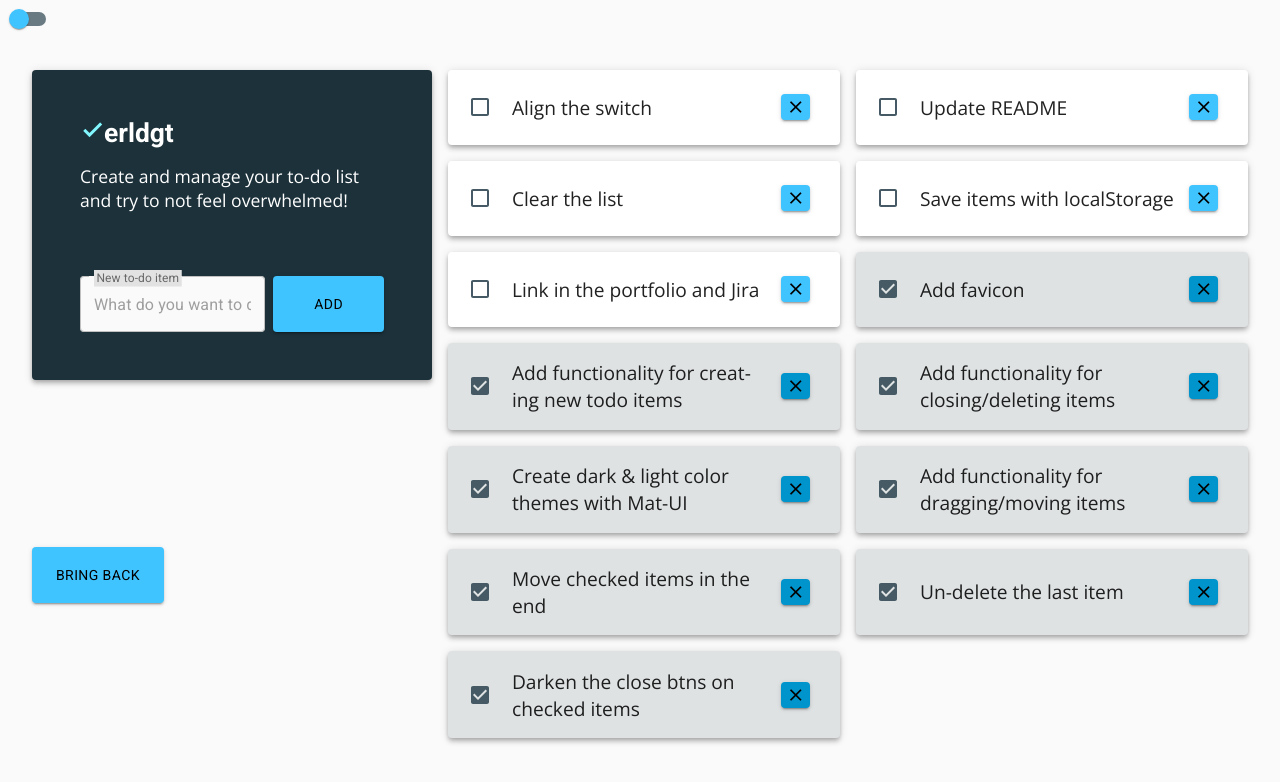
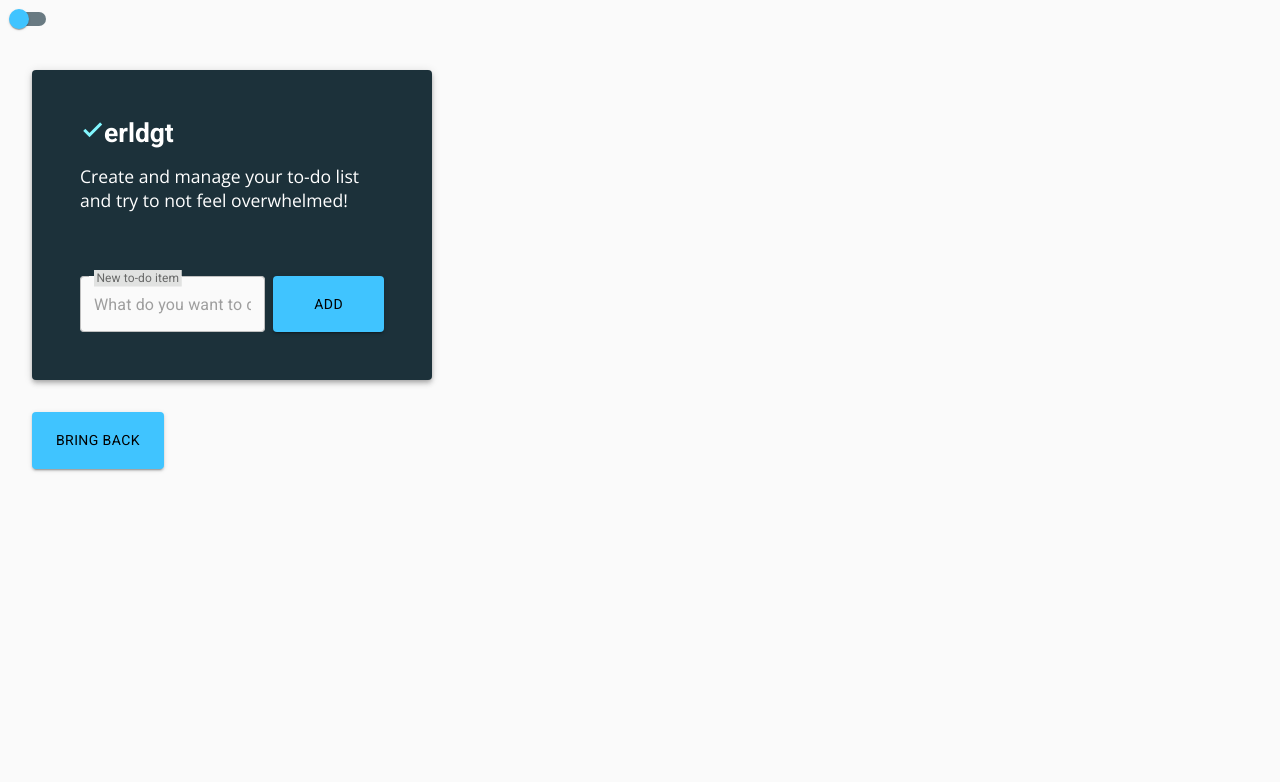
Before and after one commit to olhanotolga/erldgt-dream-todo, a React (Create React App) app: page / in a window 1280 px wide. Shown: the top 782 px of the page. Built offline with nearby package versions, Linux system fonts and the light colour scheme.

Commit message:
func: enable local storage

```diff
--- a/src/App.css
+++ b/src/App.css
@@ -78,6 +78,8 @@ h1 .material-icons {
 }
 #newTodoInput:-internal-autofill-selected {
 	box-shadow: 0 0 0 100px #000a12db inset;
+	caret-color: #fff;
+	-webkit-text-fill-color: #fff;
 }
 
 .MuiButtonBase-root.undoBtn {
--- a/src/App.js
+++ b/src/App.js
@@ -12,23 +12,28 @@ import './App.css';
 
 class App extends React.Component {
 	state = {
-		todos: [
-			{ id: '2', text: 'Align the switch', check: false},
-			{ id: '3', text: 'Add favicon', check: true},
-			{ id: '4', text: 'Add functionality for creating new todo items', check: true},
-			{ id: '5', text: 'Add functionality for closing/deleting items', check: true},
-			{ id: '6', text: 'Create dark & light color themes with Mat-UI', check: true},
-			{ id: '7', text: 'Add functionality for dragging/moving items', check: true},
-			{ id: '8', text: 'Update README', check: false},
-			{ id: '9', text: 'Clear the list', check: false},
-			{ id: '10', text: 'Move checked items in the end', check: true},
-			{ id: '11', text: 'Un-delete the last item', check: true},
-			{ id: '12', text: 'Save items with localStorage', check: false},
-			{ id: '13', text: 'Link in the portfolio and Jira', check: false},
-			{ id: '14', text: 'Darken the close btns on checked items', check: true},
-		],
+		todos: JSON.parse(localStorage.getItem("todos")) || [],
+			// [
+			// { id: '2', text: 'Align the switch', check: false},
+			// { id: '3', text: 'Add favicon', check: true},
+			// { id: '4', text: 'Add functionality for creating new todo items', check: true},
+			// { id: '5', text: 'Add functionality for closing/deleting items', check: true},
+			// { id: '6', text: 'Create dark & light color themes with Mat-UI', check: true},
+			// { id: '7', text: 'Add functionality for dragging/moving items', check: true},
+			// { id: '8', text: 'Update README', check: false},
+			// { id: '9', text: 'Clear the list', check: false},
+			// { id: '10', text: 'Move checked items in the end', check: true},
+			// { id: '11', text: 'Un-delete the last item', check: true},
+			// { id: '12', text: 'Save items with localStorage', check: false},
+			// { id: '13', text: 'Link in the portfolio and Jira', check: false},
+			// { id: '14', text: 'Darken the close btns on checked items', check: true},
+		// ],
 		lastRemoved: '',
 		darkState: localStorage.getItem('theme') === 'dark' ? true : false,
+	}
+
+	saveTodos = (newTodos) => {
+		localStorage.setItem("todos", JSON.stringify(newTodos));
 	}
 
 	handleThemeChange = () => {
@@ -44,7 +49,9 @@ class App extends React.Component {
 				id: id,
 				check: false
 			}
-			this.setState({ todos: [...this.state.todos, newItem] })
+			const newArray = [...this.state.todos, newItem];
+			this.setState({ todos:  newArray})
+			this.saveTodos(newArray)
 		}
 	}
 
@@ -58,13 +65,15 @@ class App extends React.Component {
 		let removed = newArray.splice(targetItemIndex, 1);
 		console.log(removed[0]);
 		this.setState({ todos: newArray });
-		this.setState({ lastRemoved: removed[0] })
+		this.saveTodos(newArray);
+		this.setState({ lastRemoved: removed[0] });
 	}
 
 	returnItem = () => {
-		const newArray = [...this.state.todos];
 		if (!this.state.todos.includes(this.state.lastRemoved) && this.state.lastRemoved) {
-			this.setState({ todos: [...newArray, this.state.lastRemoved] })
+			const newArray = [...this.state.todos, this.state.lastRemoved];
+			this.setState({ todos: newArray });
+			this.saveTodos(newArray);
 		}
 	}
 
@@ -76,12 +85,12 @@ class App extends React.Component {
 
 		let newCheckState = !checkedItem.check;
 
-		this.setState(() => {
-			const newArray = [...this.state.todos];
-			let targetItemIndex = this.state.todos.indexOf(checkedItem);
-			newArray[targetItemIndex].check = newCheckState;
-			return { todos: newArray };
-		})
+		let targetItemIndex = this.state.todos.indexOf(checkedItem);
+		const newArray = [...this.state.todos];
+		newArray[targetItemIndex].check = newCheckState;
+
+		this.setState({ todos: newArray });
+		this.saveTodos(newArray);
 	}
 
 	dragAndDropItem = (result) => {
@@ -92,7 +101,8 @@ class App extends React.Component {
 		const [reorderedItem] = newArray.splice(result.source.index, 1);
 		newArray.splice(result.destination.index, 0, reorderedItem);
 
-		this.setState({ todos: newArray })
+		this.setState({ todos: newArray });
+		this.saveTodos(newArray);
 	}
 
 	render() {
--- a/src/components/todo-list/todo-list.component.jsx
+++ b/src/components/todo-list/todo-list.component.jsx
@@ -12,7 +12,7 @@ export function TodoList(props) {
 			<Droppable droppableId="TodoList">
 				{(provided) => (
 					<ul className="TodoList" {...provided.droppableProps} ref={provided.innerRef}>
-						{ props.todos.sort((a, b) => {
+						{ Array.isArray(props.todos) && props.todos.length > 0 && props.todos.sort((a, b) => {
 							return (a.check - b.check)
 						}).map((item, index) => {
 							return (
--- a/src/themes/dark.js
+++ b/src/themes/dark.js
@@ -39,10 +39,8 @@ export const darkTheme = createMuiTheme({
 		},
 		MuiFormLabel: {
 			root: {
-				// backgroundColor: '#718792',
 				backgroundColor: '#000a12',
 				padding: '0.2rem',
-				// color: '#ffffff'
 				"&$focused": {
 					color: '#9fffe0'
 				}
```
